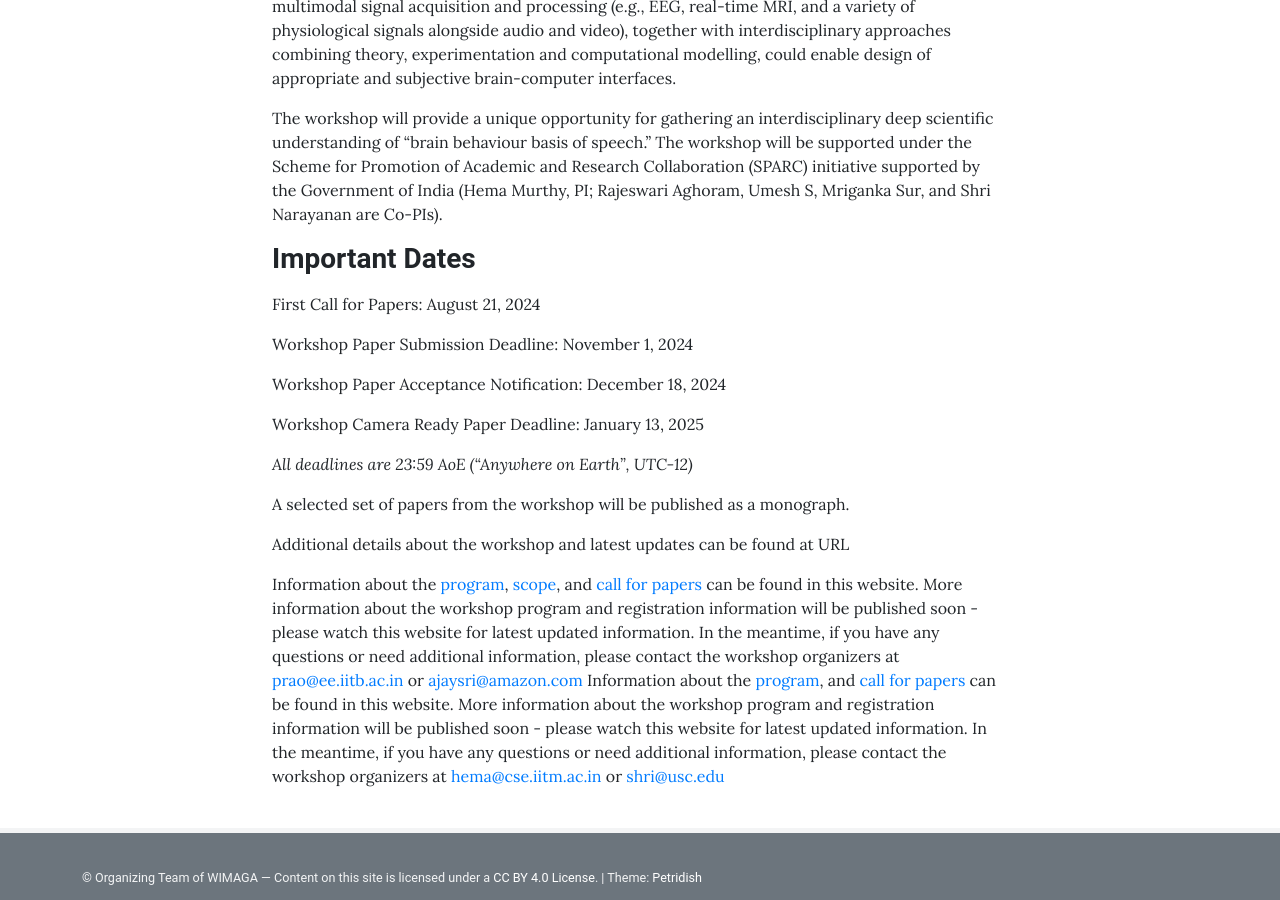
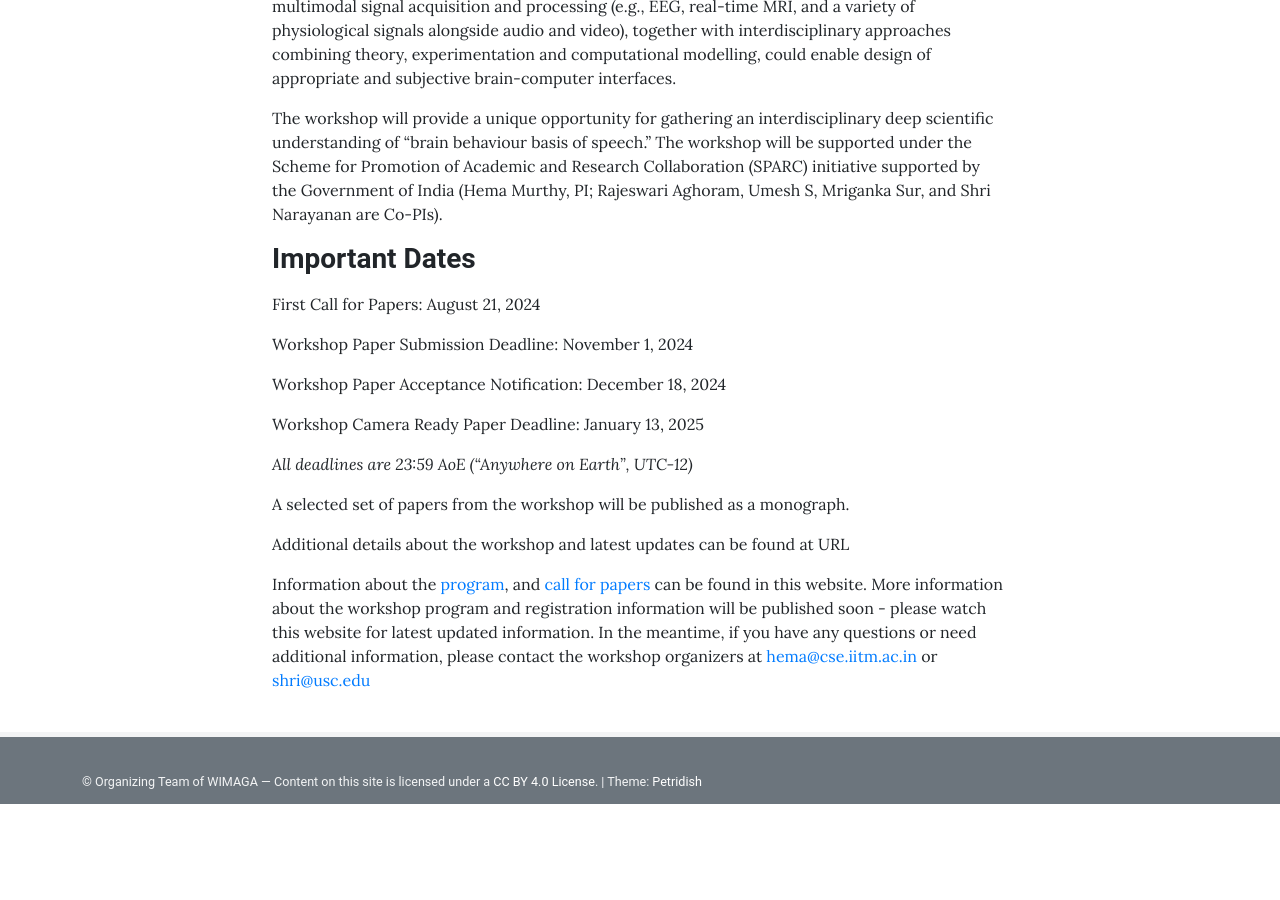
Before and after one commit to wmbspi/wmbspi.github.io, a Jekyll site: the page built from pages/home.md, in a window 1280 px wide and 900 px high, scrolled down 913 px. Built offline with Jekyll 4.4.1, drawn with Linux system fonts in a browser that asks for light colours; after the commit the page ends 1717 px from its top, so only the background shows below that.

Commit message:
update-home

```diff
--- a/pages/home.md
+++ b/pages/home.md
@@ -25,11 +25,10 @@ Workshop Paper Acceptance Notification: December 18, 2024
 
 Workshop Camera Ready Paper Deadline: January 13, 2025
 
-<em> All deadlines are 23:59 AoE (“Anywhere on Earth”, UTC-12)</em>
+*All deadlines are 23:59 AoE (“Anywhere on Earth”, UTC-12)*
 
 A selected set of papers from the workshop will be published as a monograph.
 
 Additional details about the workshop and latest updates can be found at URL
 
-Information about the [program]({{ '/program/' | relative_url }}), [scope]({{ '/scope/' | relative_url }}), and [call for papers]({{ '/call/' | relative_url }}) can be found in this website. More information about the workshop program and registration information will be published soon - please watch this website for latest updated information. In the meantime, if you have any questions or need additional information, please contact the workshop organizers at [prao@ee.iitb.ac.in](mailto:prao@ee.iitb.ac.in) or [ajaysri@amazon.com](mailto:ajaysri@amazon.com)
 Information about the [program]({{ '/program/' | relative_url }}), and [call for papers]({{ '/call/' | relative_url }}) can be found in this website. More information about the workshop program and registration information will be published soon - please watch this website for latest updated information. In the meantime, if you have any questions or need additional information, please contact the workshop organizers at [hema@cse.iitm.ac.in](mailto:hema@cse.iitm.ac.in) or [shri@usc.edu](mailto:shri@usc.edu)
```
